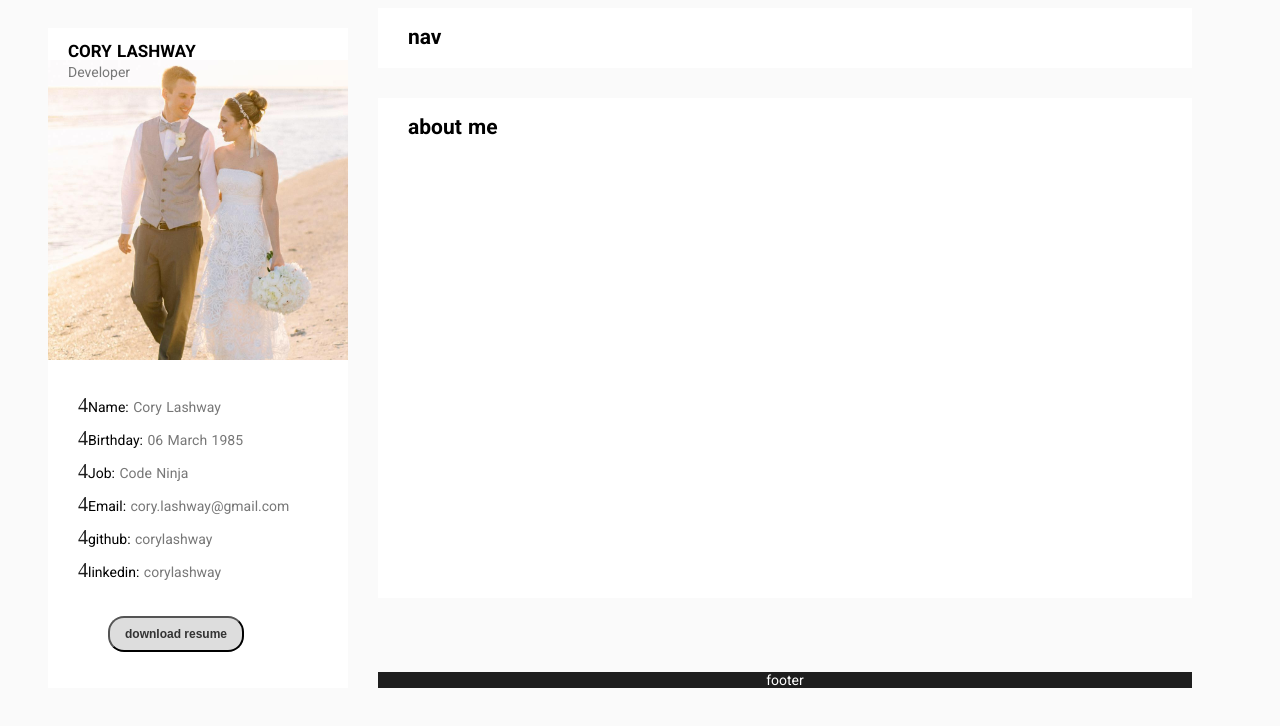
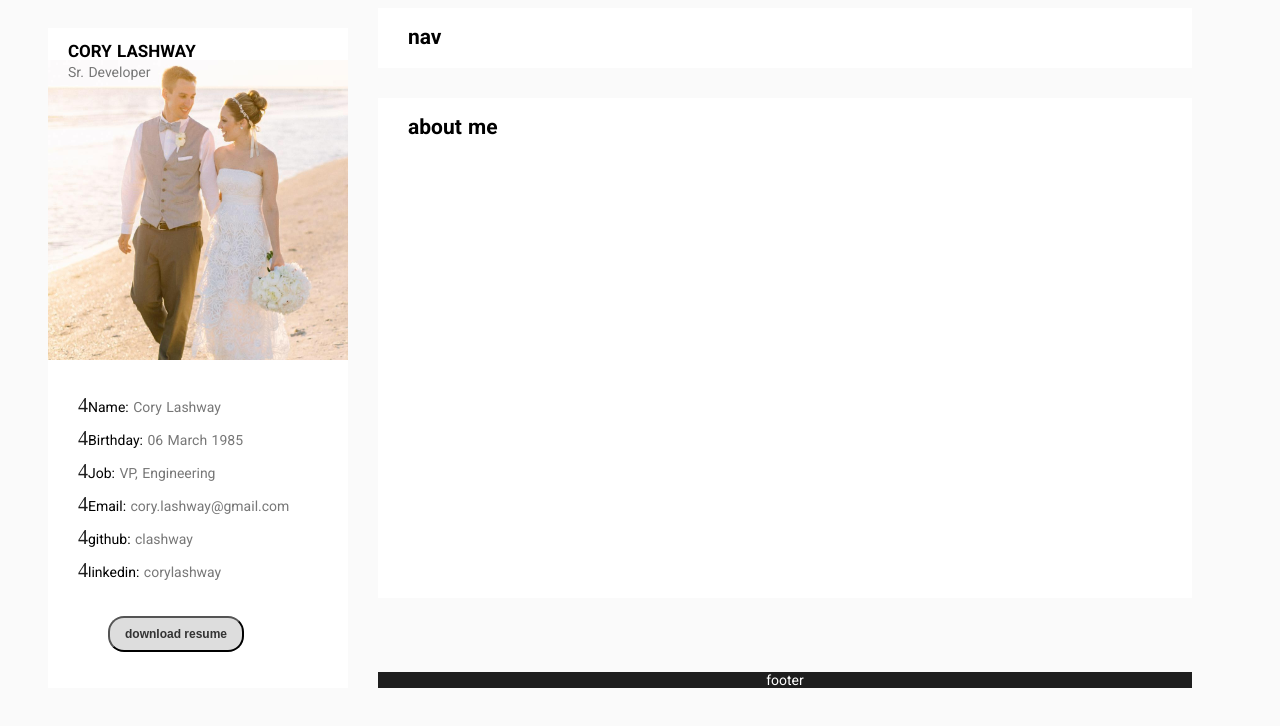
Before and after one commit to clashway/corylashway, a Nuxt app: page / in a window 1280 px wide. Shown: the top 726 px of the page. Built offline with nearby package versions, Linux system fonts and the light colour scheme.

Commit message:
Update lists

```diff
--- a/components/Header.vue
+++ b/components/Header.vue
@@ -1,14 +1,14 @@
 <template>
   <div class="header-inner">
     <h1 class="name">Cory Lashway</h1>
-    <p class="job-title">Developer</p>
+    <p class="job-title">Sr. Developer</p>
     <ul class="summary-bullets">
       <li>Name: <span class="answer">Cory Lashway</span></li>
       <li>Birthday: <span class="answer">06 March 1985</span></li>
-      <li>Job: <span class="answer">Code Ninja</span></li>
+      <li>Job: <span class="answer">VP, Engineering</span></li>
       <li>Email: <span class="answer"><a  href="mailto:cory.lashway@gmail.com?subject=Inquiry">cory.lashway@gmail.com</a></span></li>
-      <li>github: <span class="answer">corylashway</span></li>
-      <li>linkedin: <span class="answer"><a href="linkedin">corylashway</a></span></li>
+      <li>github: <span class="answer"><a href="https://github.com/clashway">clashway</a></span></li>
+      <li>linkedin: <span class="answer"><a href="https://www.linkedin.com/in/corylashway">corylashway</a></span></li>
     </ul>
     <div class="resume-button">
       <button type="button" name="download-resume">download resume</button>
```
